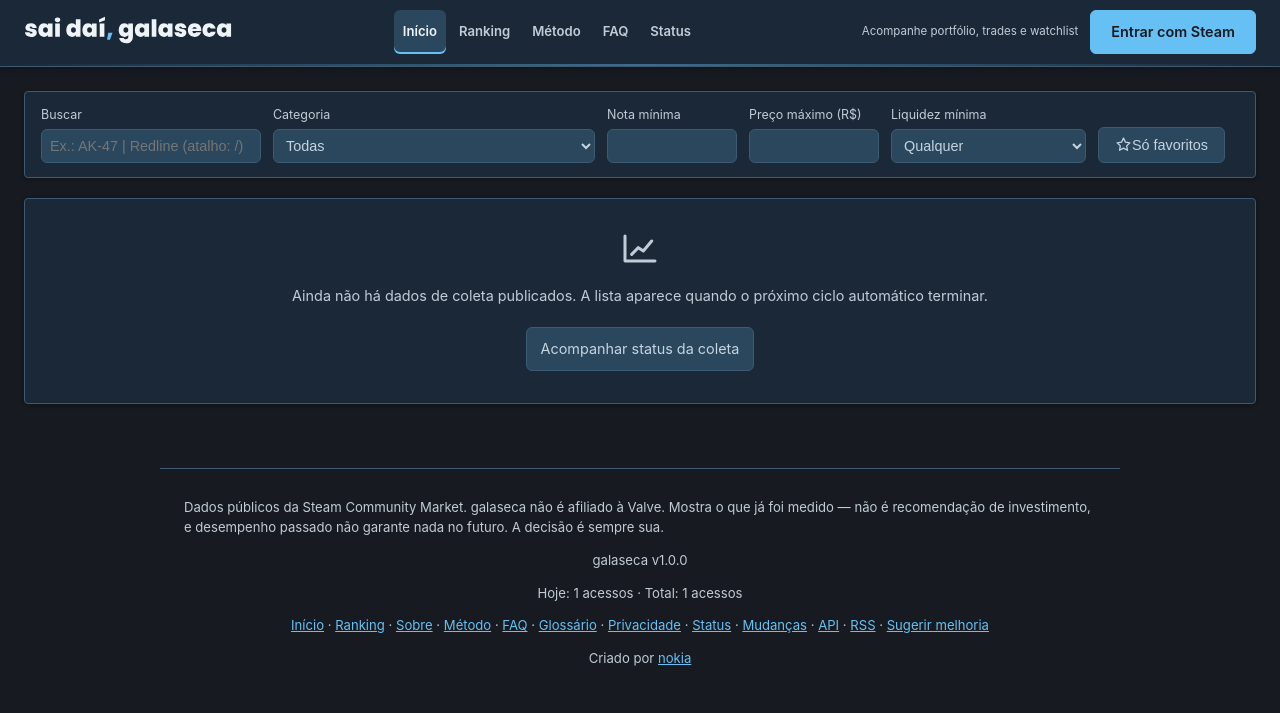
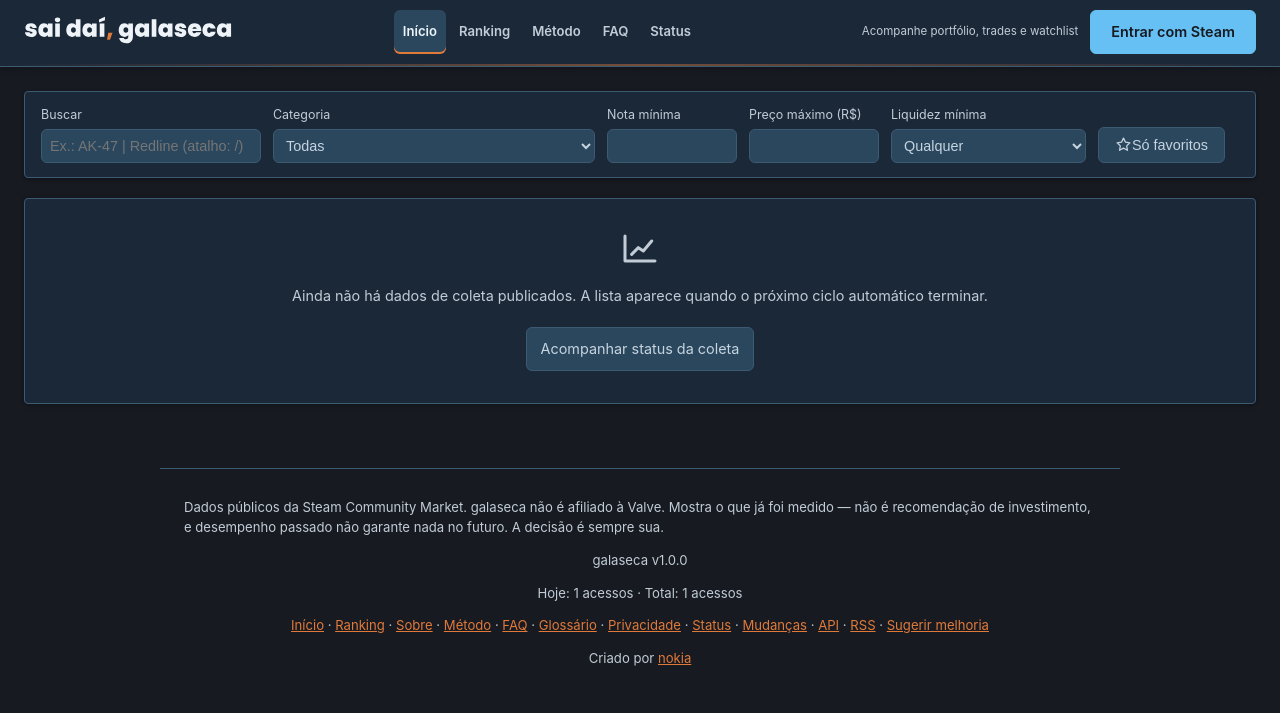
Before and after one commit to pedronokia/galaseca, a Flask app: page / in a window 1280 px wide. Shown: the top 713 px of the page. Run offline with Flask 3, Linux system fonts and the light colour scheme; parts of the project's set-up code (start-up, migrations or seed data) failed here and were passed over.

Commit message:
Trocar acento azul-claro genérico por laranja StatTrak (#84)
A paleta usava azul-céu (#66c0f4) como cor de interação principal em
todo o site -- lê como "azul de dashboard SaaS" genérico, sem nenhuma
ligação visual com CS2. Troca --accent/--accent-bright pro laranja do
contador "StatTrak(tm)" do próprio jogo (#e07a3a/#f0a066), reconhecível
por quem joga ou negocia skins.

O azul original fica preservado em --accent-steel/--accent-steel-bright,
usado só no botão "Entrar com Steam" (.conta-link-entrar) -- essa ação é
da marca Steam, não da identidade do galaseca, então mantém a cor azul
da Steam em vez do novo acento.

Contraste checado (fórmula WCAG) contra os 3 fundos onde o acento
aparece como texto: --accent cobre >=4.1:1, --accent-bright >=4.5:1 em
todos -- mesmo padrão AA já exigido no resto do site. Primeiro passo de
uma repaginada visual em várias PRs pequenas (próximas: glow de
raridade na moldura do ícone, tratamento tipográfico de preço/nota,
corte de canto geométrico nos botões/moldura).


Claude-Session: https://claude.ai/code/session_017sM22vkYResu7RSdcPqz1Q

Co-authored-by: Claude <noreply@anthropic.com>

```diff
--- a/galaseca/public_site/static/style.css
+++ b/galaseca/public_site/static/style.css
@@ -1,7 +1,15 @@
-/* Paleta inspirada na Steam (azul escuro + acento azul-claro) — pra quem já
-   usa a Steam se sentir em casa aqui. Esta folha é independente da paleta
-   do app Qt (ui/theme.py) de propósito: o app continua em tons de cinza
-   (decisão separada), só o site público usa essas cores. */
+/* Paleta inspirada na Steam (fundo navy + acento laranja StatTrak) — o
+   fundo escuro continua de propósito igual à Steam, pra quem já usa a
+   Steam se sentir em casa; o acento trocou de azul-claro genérico
+   (achado 2026-11-08, revisão de direção visual: o acento original lia
+   como "azul de dashboard SaaS", sem nenhuma ligação com o CS2 em si)
+   pro laranja StatTrak do próprio jogo (cor do contador "StatTrak(tm)"
+   em toda arma, instantamente reconhecível por quem joga/negocia
+   skins). --accent-steel preserva o tom azul original só pro botão
+   "Entrar com Steam", que é uma ação da marca Steam, não do galaseca.
+   Esta folha é independente da paleta do app Qt (ui/theme.py) de
+   propósito: o app continua em tons de cinza (decisão separada), só o
+   site público usa essas cores. */
 :root {
   --bg: #171a21;
   --bg-elevated: #1b2838;
@@ -15,8 +23,18 @@
      neutro puro; contraste contra --bg continua bem acima de AAA. */
   --text-bright: #eef3f8;
   --text-muted: #c1ccd6;
-  --accent: #66c0f4;
-  --accent-bright: #a4d8fb;
+  /* Laranja StatTrak: contraste checado contra bg/bg-elevated/surface
+     (os 3 fundos onde --accent/--accent-bright aparecem como texto) --
+     --accent cobre >=4.1:1 em todos; --accent-bright (versão mais clara,
+     usada em texto pequeno/links sobre --surface) cobre >=4.5:1 em
+     todos, igual ao padrão AA já exigido no resto do site. */
+  --accent: #e07a3a;
+  --accent-bright: #f0a066;
+  /* Azul original da paleta Steam -- não removido, só reservado pro
+     botão "Entrar com Steam" (.conta-link-entrar), que representa a
+     marca Steam, não a identidade visual do galaseca. */
+  --accent-steel: #66c0f4;
+  --accent-steel-bright: #a4d8fb;
   /* positive/warn: verde-limão e âmbar originais, de volta por pedido
      do usuário (2026-10-31) -- uma troca pro verde/amarelo validados
      (#2aa352/#b8860f) rodou curto: o validador de paleta (skill de
@@ -475,14 +493,18 @@ header.topo h1 {
    combina com o mesmo tratamento "botão de destaque" que
    .form-filtros button já usa, sem repetir destaque em mais nenhum
    lugar fixo da tela (ver comentário sobre "só devia existir UM
-   botão de destaque por tela", 2026-10-27). */
+   botão de destaque por tela", 2026-10-27).
+   Usa --accent-steel (azul), não --accent (laranja, 2026-11-08): este
+   botão leva pro login da própria Steam, então mantém a cor da marca
+   Steam em vez do novo acento do galaseca -- único lugar do site que
+   faz essa troca de propósito. */
 .conta-link-entrar {
   display: inline-flex;
   min-height: 44px;
   align-items: center;
   color: var(--bg);
-  background: var(--accent);
-  border: 1px solid var(--accent);
+  background: var(--accent-steel);
+  border: 1px solid var(--accent-steel);
   border-radius: 6px;
   padding: 9px 20px;
   font-weight: 600;
```
